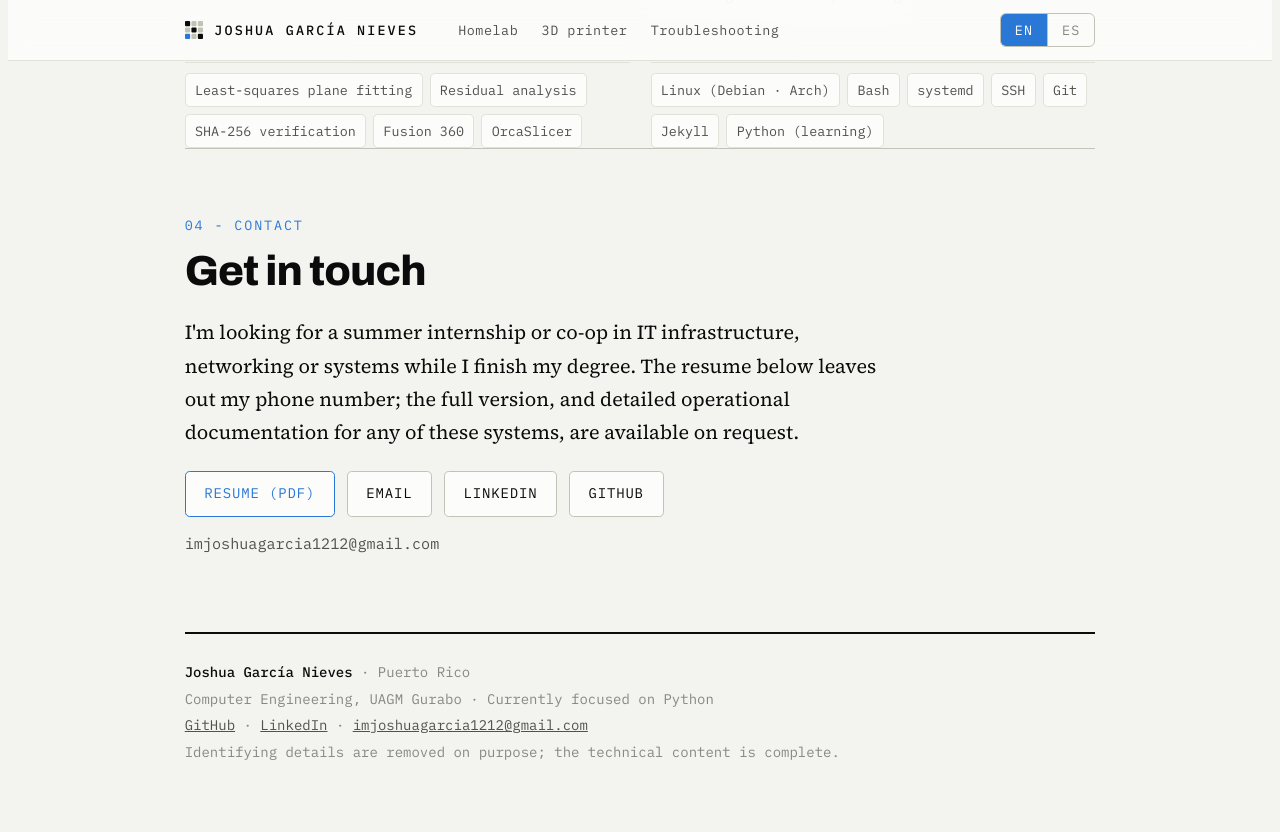
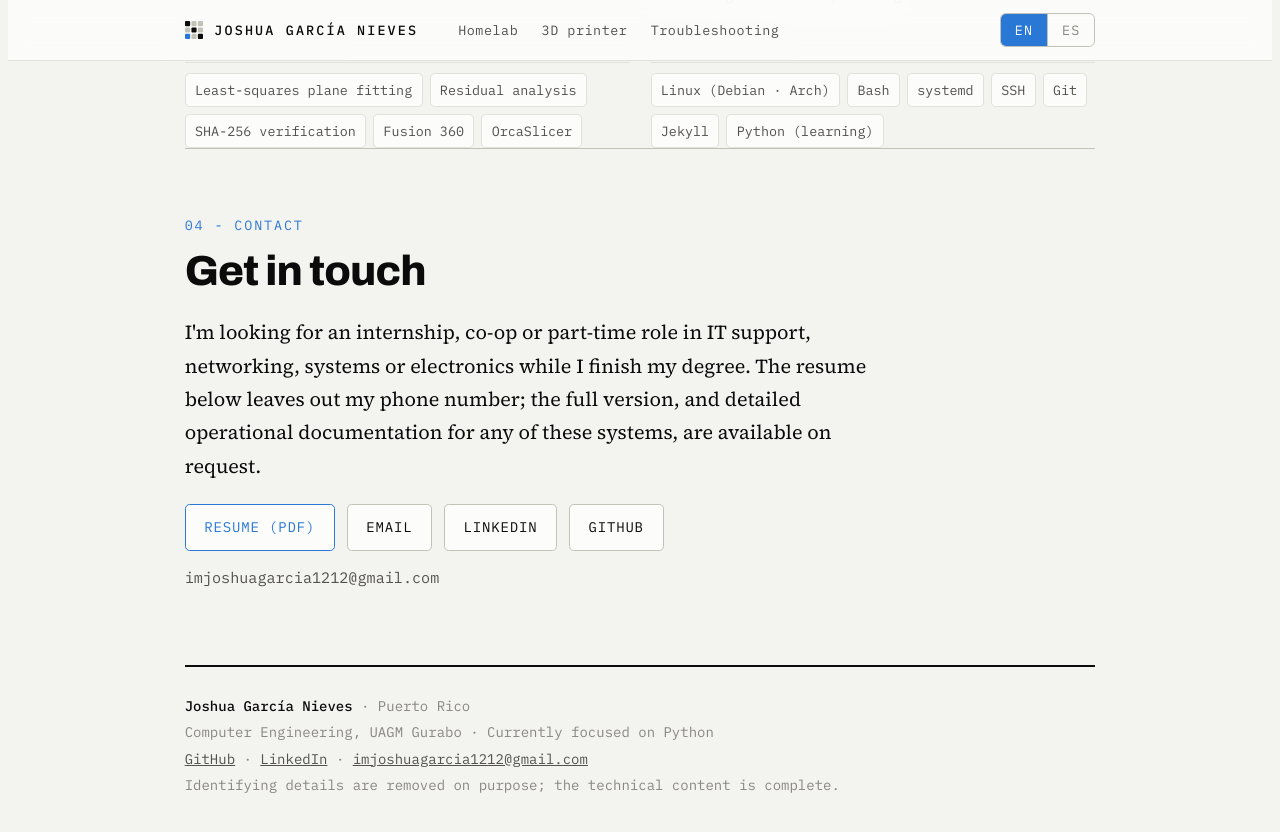
Before and after one commit to Y0shm4st3r/Y0shm4st3r.github.io, a Jekyll site: the page built from index.html, in a window 1280 px wide and 900 px high, scrolled down 3833 px. Shown: the top 832 px of the window. Built offline with Jekyll 4.4.1, drawn with Linux system fonts in a browser that asks for light colours.

Commit message:
Objective: internship, co-op or part-time role

```diff
--- a/_data/pages/home.yml
+++ b/_data/pages/home.yml
@@ -192,9 +192,9 @@ contact:
     es: Contacto
   p:
     en: |-
-      I'm looking for a summer internship or co-op in IT infrastructure, networking or systems while I finish my degree. The resume below leaves out my phone number; the full version, and detailed operational documentation for any of these systems, are available on request.
+      I'm looking for an internship, co-op or part-time role in IT support, networking, systems or electronics while I finish my degree. The resume below leaves out my phone number; the full version, and detailed operational documentation for any of these systems, are available on request.
     es: |-
-      Busco una práctica de verano o co-op en infraestructura de IT, redes o sistemas mientras termino mi bachillerato. El resumé de abajo no incluye mi teléfono; la versión completa y la documentación operativa detallada de cualquiera de estos sistemas están disponibles a solicitud.
+      Busco una práctica, co-op o empleo a tiempo parcial en soporte de IT, redes, sistemas o electrónica mientras termino mi bachillerato. El resumé de abajo no incluye mi teléfono; la versión completa y la documentación operativa detallada de cualquiera de estos sistemas están disponibles a solicitud.
   resume:
     en: Resume (PDF)
     es: Resumé (PDF)
```
Also changed, not shown: 2 other files.
